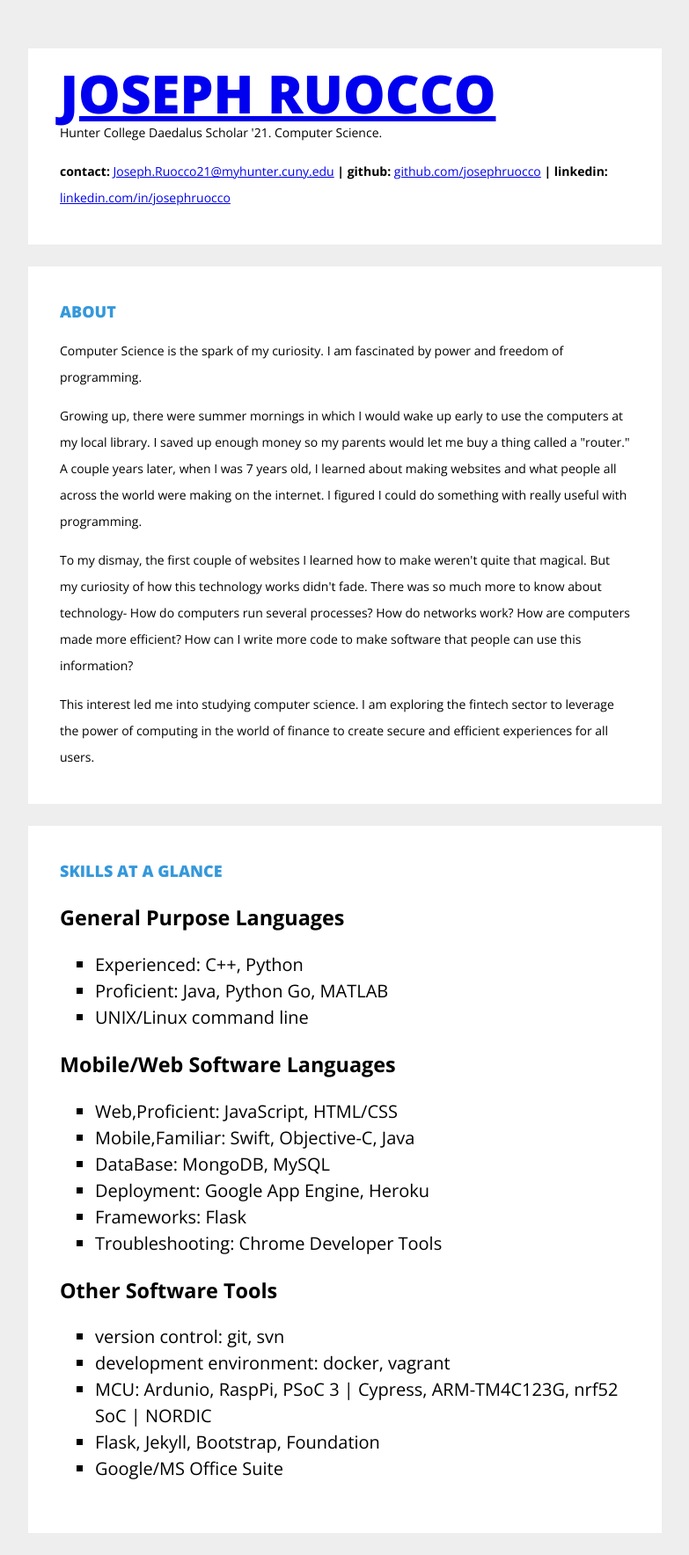
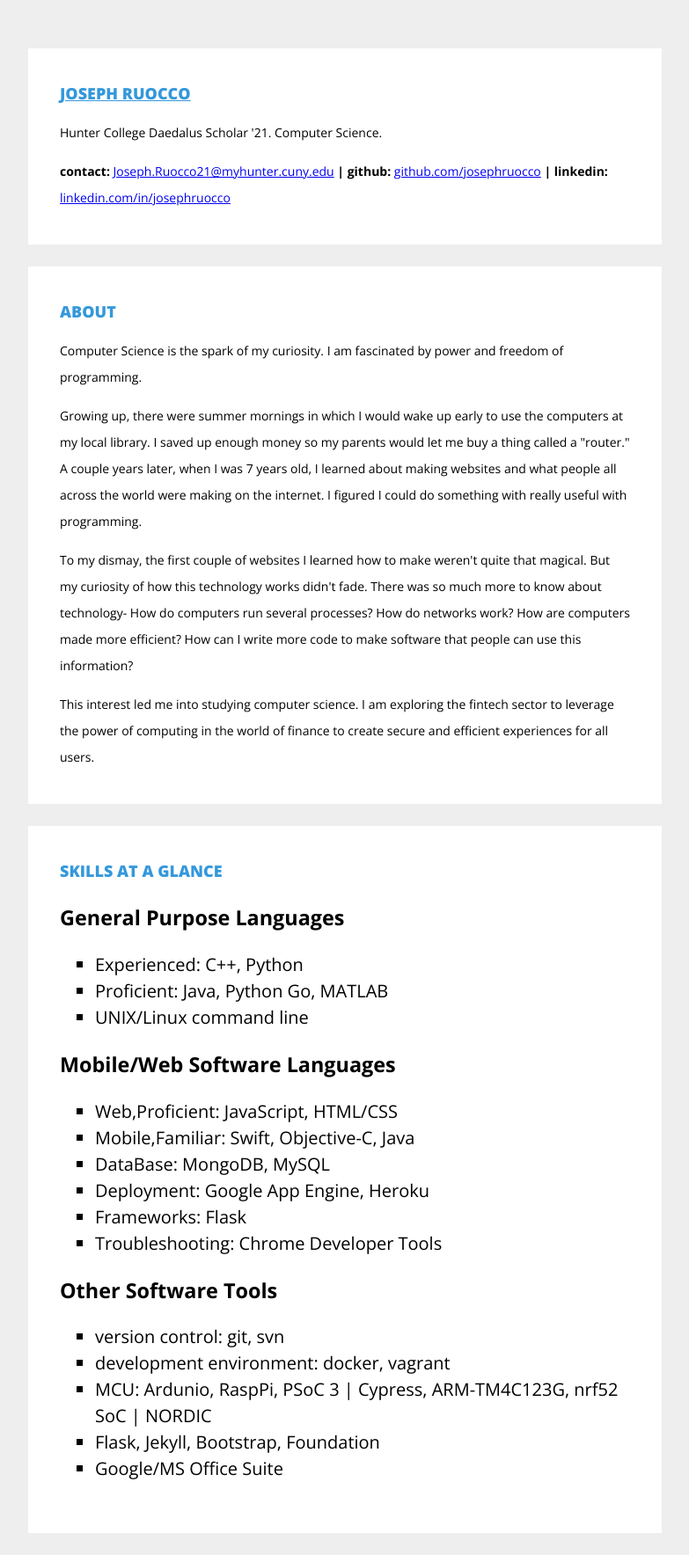
Before and after one commit to josephruocco/josephruocco.github.io, a Jekyll site: the page built from index.html, in a window 1280 px wide. Shown: the whole page at 88% size, without its empty margins (248-1031 px from the left). Built offline with Jekyll 4.4.1, drawn with Linux system fonts in a browser that asks for light colours.

Commit message:
Update index.html

```diff
--- a/index.html
+++ b/index.html
@@ -5,8 +5,8 @@
 
 <aside class="sidebar">
     <div class="widget">
-	    <h2 style="font-size:3em">
-		<a href="/" title="Joseph Ruocco">Joseph Ruocco</a>
+	    <h2>
+		<a href="/" title="Joseph Ruocco" style="color:#3498db">Joseph Ruocco</a>
 	    </h2>
 	<p>Hunter College Daedalus Scholar '21. Computer Science.</p>
 	<p><b>contact:</b> <a href="mailto:Joseph.Ruocco21@myhunter.cuny.edu">Joseph.Ruocco21@myhunter.cuny.edu</a>
```
